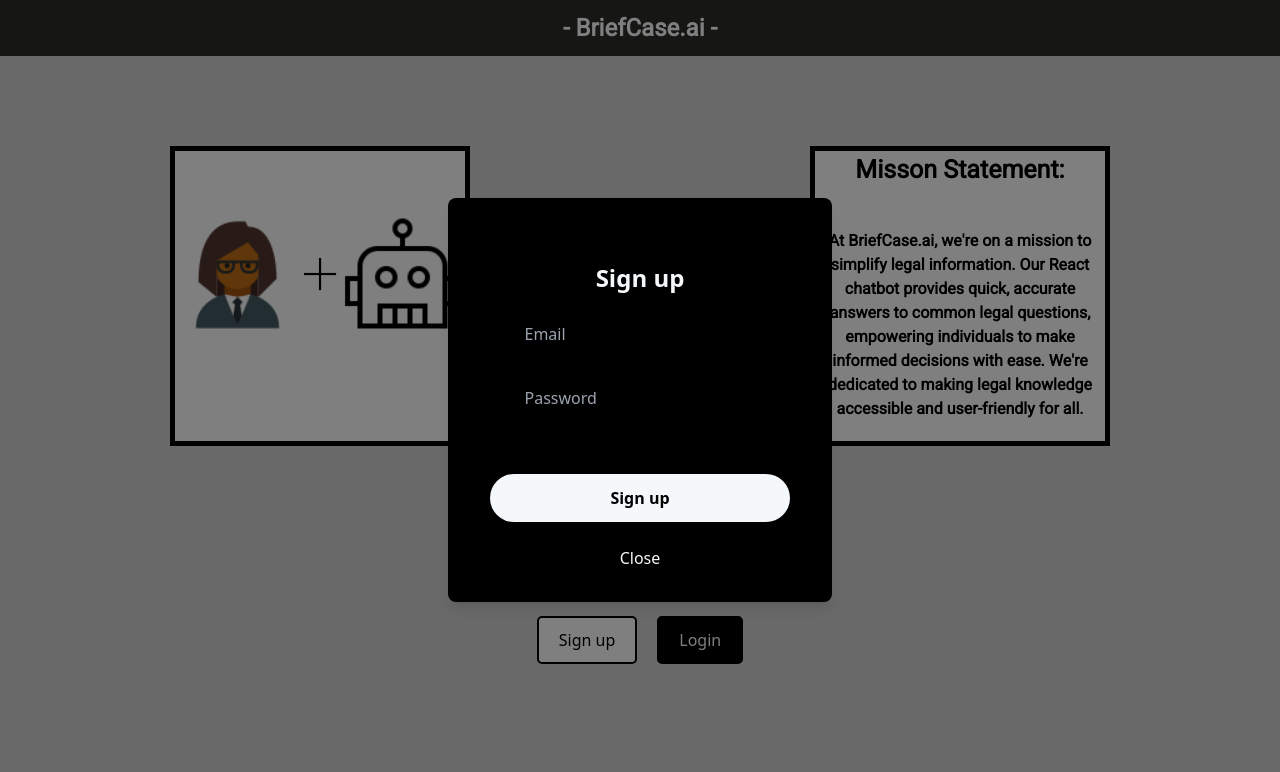
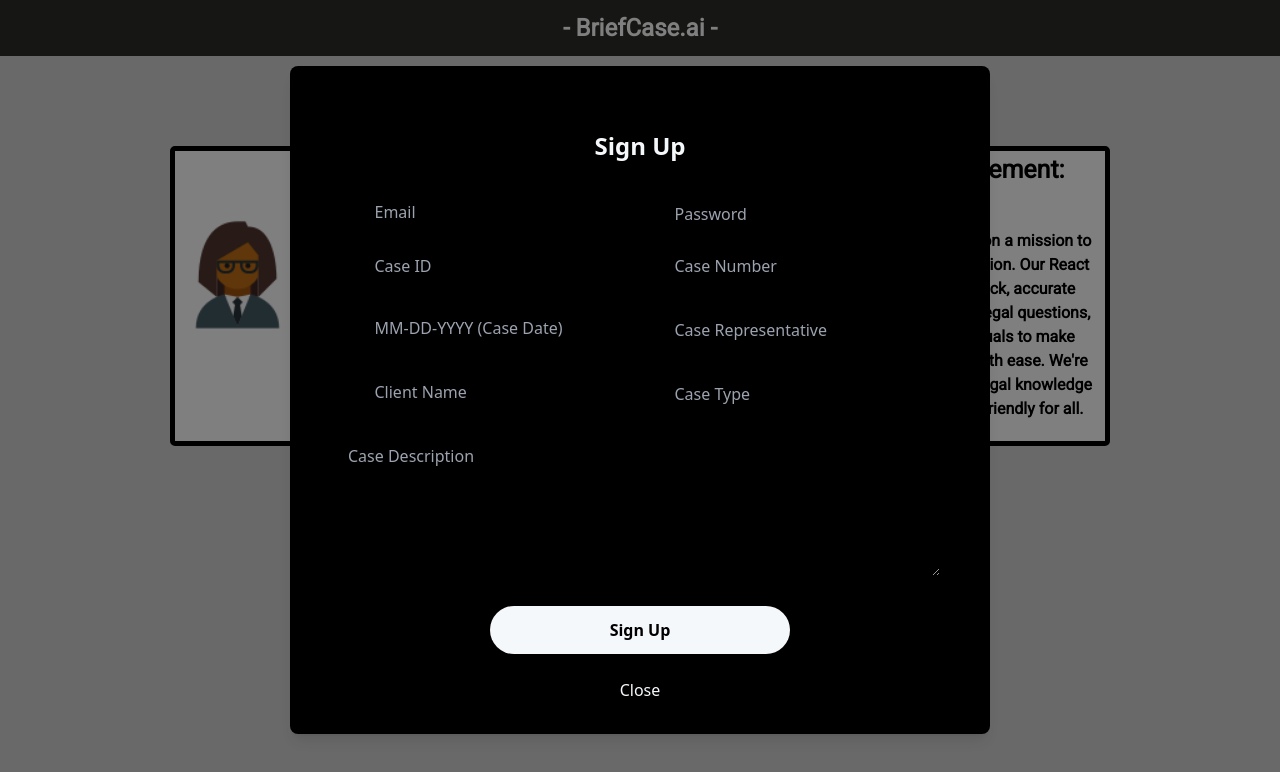
Before and after one commit to Lewin-B/KnightHacks-2023, a React (Create React App) app in the folder client/: page / in a window 1280 px wide. Both pictures are taken after a click on the button "Sign up". Shown: the top 772 px of the page. Built offline with nearby package versions, Linux system fonts and the light colour scheme.

Commit message:
added inputs to sign up button

```diff
--- a/client/src/components/Home.tsx
+++ b/client/src/components/Home.tsx
@@ -28,12 +28,12 @@
       <nav>
       <div style={{ display: 'flex', justifyContent: 'space-around', height: '200px', fontFamily:'Roboto'}}>
 
-          <div className="logo" style={{ height: '300px', width: '300px', backgroundColor: 'white', paddingTop: '60px'}}>
+          <div className="logo" style={{ height: '300px', width: '300px', borderRadius: '5px', backgroundColor: 'white', paddingTop: '60px'}}>
             <img src = {secretary} style={{width: '125px', height: 'auto', display:'inline'}}/>
             <img src = {plus} style = {{width: '40px', height: 'auto', display:'inline'}}/>
             <img src= {Ai} style={{width: '125px', height: 'auto', display: 'inline'}}/>
           </div>
-          <div className="statement" style={{ height: '300px', width: '300px', backgroundColor: 'white' }}>
+          <div className="statement" style={{ height: '300px', width: '300px', borderRadius: '5px', backgroundColor: 'white' }}>
             <h2 style={{fontSize: '25px'}}>Misson Statement:</h2>
             <p style = {{fontSize: '16px', paddingTop: '40px', paddingInline: '5px'}}>At BriefCase.ai, we're on a mission to simplify legal information. Our React chatbot provides quick, accurate answers to common legal questions, empowering individuals to make informed decisions with ease. We're dedicated to making legal knowledge accessible and user-friendly for all.</p>
           </div>
--- a/client/src/components/Popups/Login.tsx
+++ b/client/src/components/Popups/Login.tsx
@@ -46,7 +46,7 @@
         console.log(data.message);
         setFormData({
           email: '',
-          password: ''
+          password: '',
         });
         onClose();
 
--- a/client/src/components/Popups/Signup.tsx
+++ b/client/src/components/Popups/Signup.tsx
@@ -12,7 +12,14 @@
   // Data to pass to post request
   const [formData, setFormData] = useState({
     email: '',
-    password: ''
+    password: '',
+    caseId: '',
+    caseNumber: '',
+    caseDate: '',
+    caseRepresentative: '',
+    clientName: '',
+    caseType: '',
+    caseDescription: '',
   });
 
   // Login status
@@ -46,7 +53,14 @@
         console.log(data.message);
         setFormData({
           email: '',
-          password: ''
+          password: '',
+          caseId: '',
+          caseNumber: '',
+          caseDate: '',
+          caseRepresentative: '',
+          clientName: '',
+          caseType: '',
+          caseDescription: '',
         });
         onClose();
 
@@ -65,15 +79,84 @@
   return trigger ? (
 <div className="fixed inset-0 flex items-center justify-center z-50">
     <div className="fixed inset-0 bg-black opacity-50" onClick={onClose}></div>
-      <div className="bg-black p-8 rounded-lg shadow-lg z-10 w-96 flex flex-col justify-center items-center">
-        <p className='font-bold text-white pt-8 text-2xl pb-5'>Sign up</p>
+    <div className="bg-black p-8 rounded-lg shadow-lg z-10 w-[700px] flex flex-col justify-center items-center">
+      <p className='font-bold text-white pt-8 text-2xl mb-[10px]'>Sign Up</p>
       <form className='flex flex-col items-center' onSubmit={handleLogin}>
-          <input name='email' value={formData.email} className='text-white rounded-sm p-2 bg-black' type="text" placeholder='Email' onChange={handleChange} />
-          <p className='p-3'></p>
-          <input name='password' value={formData.password} className='rounded-sm p-2 bg-black' type="password" placeholder='Password' onChange={handleChange} />
-          <p className='p-7'></p>
+        <input
+          name='email'
+          value={formData.email}
+          className='text-white rounded-sm p-2 bg-black mb-3 ml-[-300px] mt-[20px]'
+          type="text"
+          placeholder='Email'
+          onChange={handleChange}
+        />
+        <input
+          name='password'
+          value={formData.password}
+          className='rounded-sm p-2 text-white bg-black mb-3 ml-[300px] mt-[-50px]'
+          type="password"
+          placeholder='Password'
+          onChange={handleChange}
+        />
+        {/* Add the new input fields here */}
+        <input
+          name='caseId'
+          value={formData.caseId}
+          className='text-white rounded-sm p-2 bg-black ml-[-300px]'
+          type="text"
+          placeholder='Case ID'
+          onChange={handleChange}
+        />
+        <input
+          name='caseNumber'
+          value={formData.caseNumber}
+          className='text-white rounded-sm p-2 bg-black mb-3 ml-[300px] mt-[-40px]'
+          type="text"
+          placeholder='Case Number'
+          onChange={handleChange}
+        />
+        <input
+          name='caseDate'
+          value={formData.caseDate}
+          className='text-white rounded-sm p-2 bg-black mb-3 ml-[-300px] mt-[10px]'
+          type="text"
+          placeholder='MM-DD-YYYY (Case Date)'
+          onChange={handleChange}
+        />
+        <input
+          name='caseRepresentative'
+          value={formData.caseRepresentative}
+          className='text-white rounded-sm p-2 bg-black mb-3 ml-[300px] mt-[-50px]'
+          type="text"
+          placeholder='Case Representative'
+          onChange={handleChange}
+        />
+        <input
+          name='clientName'
+          value={formData.clientName}
+          className='text-white rounded-sm p-2 bg-black mb-3 ml-[-300px] mt-[10px]'
+          type="text"
+          placeholder='Client Name'
+          onChange={handleChange}
+        />
+        <input
+          name='caseType'
+          value={formData.caseType}
+          className='text-white rounded-sm p-2 bg-black mb-3 ml-[300px] mt-[-50px]'
+          type="text"
+          placeholder='Case Type'
+          onChange={handleChange}
+        />
+        <textarea
+          name='caseDescription'
+          value={formData.caseDescription}
+          style={{ width: '600px', height: '140px' }}
+          className='text-white rounded-sm p-2 bg-black mb-[30px] ml-[px] mt-[10px]'
+          placeholder='Case Description'
+          onChange={handleChange}
+        />
         {message ? <div className='text-red-500 text-center text-md'>{message}</div> : null}
-          <button className='bg-white text-black font-bold rounded-full w-[300px] p-3 '>Sign up</button>
+        <button className='bg-white text-black font-bold rounded-full w-[300px] p-3 '>Sign Up</button>
         <p className='p-3'></p>
         <button className='text-white' onClick={onClose}>Close</button>
       </form>
```
Lines whose indentation alone changed are shown as unchanged.
